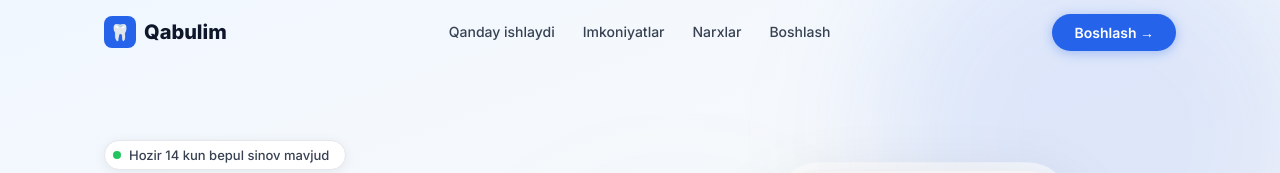
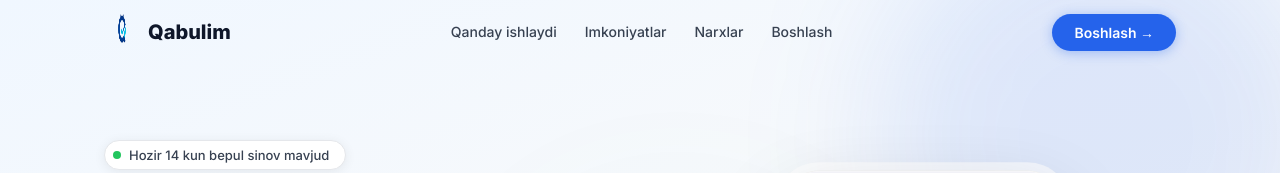
Before and after one commit to doniyorjon-k/qabul-bot, a React (Vite) app in the folder landing/: page / in a window 1280 px wide. Shown: the top 173 px of the page. Built offline with nearby package versions, Linux system fonts and the light colour scheme; no server answers.

Commit message:
Landing: navbar logosi logo.png + Qabulim matni

```diff
--- a/landing/src/components/Nav.jsx
+++ b/landing/src/components/Nav.jsx
@@ -28,7 +28,9 @@ export default function Nav() {
       <div className="container">
         <div className="nav-inner">
           <a href="#" className="nav-logo">
-            <span className="nav-logo-icon">🦷</span>
+            <span className="nav-logo-icon">
+              <img src="/logo.png" alt="" />
+            </span>
             Qabulim
           </a>
           <div className="nav-links">
--- a/landing/src/index.css
+++ b/landing/src/index.css
@@ -94,10 +94,11 @@ img { max-width: 100%; display: block; }
   display: flex; align-items: center; gap: 8px;
 }
 .nav-logo-icon {
-  background: var(--blue); color: #fff; border-radius: 8px;
-  width: 32px; height: 32px; display: flex;
-  align-items: center; justify-content: center; font-size: 16px;
+  width: 36px; height: 36px; border-radius: 8px;
+  overflow: hidden; flex-shrink: 0;
+  display: flex; align-items: center; justify-content: center;
 }
+.nav-logo-icon img { height: 90px; width: auto; flex-shrink: 0; }
 .nav-links { display: flex; align-items: center; gap: 28px; }
 .nav-links a {
   font-size: 14px; font-weight: 500; color: var(--med); transition: color .2s;
```
